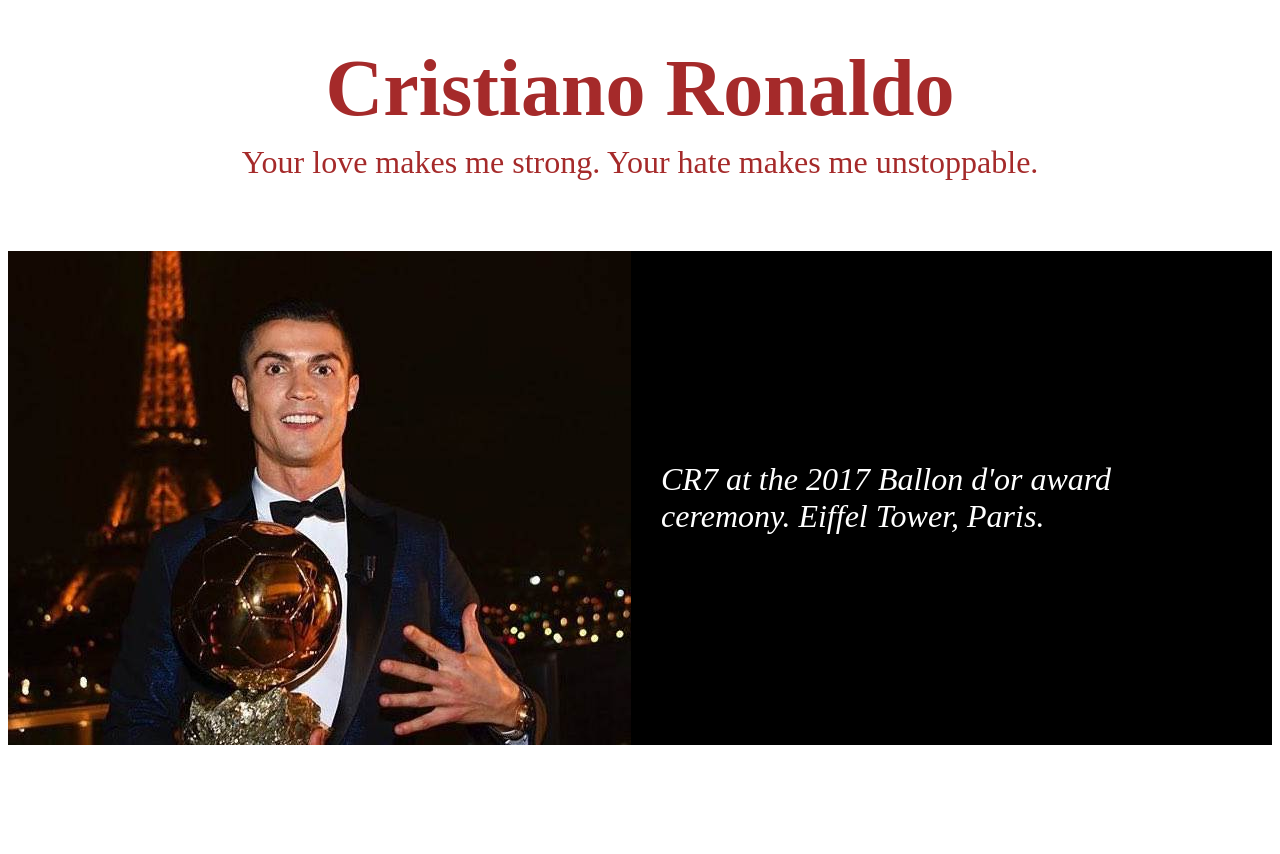
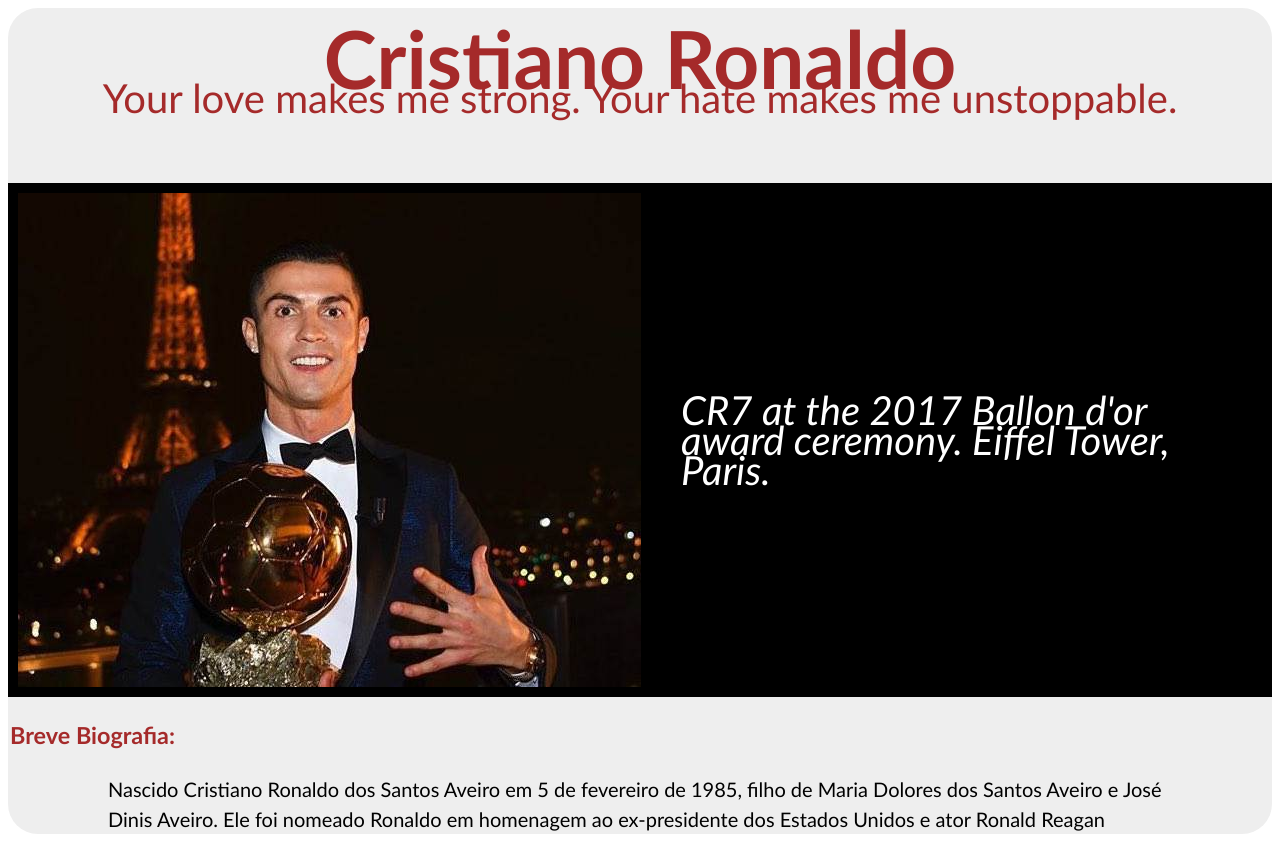
Before and after one commit to HigorPiress/tributepage, a plain HTML site: page index.htm in a window 1280 px wide. Before the commit the page ends 800 px from the top, so only its background shows below. Drawn offline with Linux system fonts and the light colour scheme.

Commit message:
breve bio

```diff
--- a/estilos/style.css
+++ b/estilos/style.css
@@ -1,10 +1,5 @@
 @charset "UTF-8";
 
-* {
-    font-family: 'Times New Roman', Times, serif;
-    padding: 0px;
-
-}
 
 h1, blockquote {
     text-align: center;
@@ -21,7 +16,12 @@
 
 
 h1 {
-    font-size: 5em;
+    font-size: 4em;
+}
+
+h3 {
+    color: brown;
+    padding-left: 2px;
 }
 
 blockquote {
@@ -29,6 +29,23 @@
     padding: 10px;
     padding-bottom: 70px;
 }
+
+
+#main {
+    font-size: 20px;
+    font-family: "Trebuchet MS", Helvetica, sans-serif;
+    line-height: 30px;
+    padding: 50px, 70px ;
+    border-radius: 30px;
+    background-color: #eee;
+}
+
+p {
+    margin-left: 100px;
+    margin-right: 100px;
+}
+
+
 
 #img-div {
     display: flex;
@@ -44,3 +61,11 @@
     font-size: 2em;
     padding: 30px;
 }
+
+img {
+    display: block;
+    max-width: 100%;
+    height: auto;
+    margin: auto;
+    padding: 10px;
+}
--- a/index.htm
+++ b/index.htm
@@ -9,8 +9,9 @@
 </head>
 <body>
 <div id="main">
+
             <header>
-            <div class="header-title"></div>
+                <div class="header-title">
                     <h1>
                         Cristiano Ronaldo
                     </h1>
@@ -19,26 +20,19 @@
                     </blockquote>
                 </div>
             </header>
-
             <div id="img-div">
                 <img id="image" src="imagens/paris.jpg" alt="Ronaldo">
                 <div id="img-caption">
                     CR7 at the 2017 Ballon d'or award ceremony. Eiffel Tower, Paris.
                 </div>
             </div>
+            <div id="tribute-info">
+                <h3>Breve Biografia:</h3>
+                <p>
+                    Nascido Cristiano Ronaldo dos Santos Aveiro em 5 de fevereiro de 1985, filho de Maria Dolores dos Santos Aveiro e José Dinis Aveiro. Ele foi nomeado Ronaldo em homenagem ao ex-presidente dos Estados Unidos e ator Ronald Reagan
+                </p>
             </div>
-
-
-
-
-
-
-
-
-
-
-
-
+</div>
 
 
 </body>
```
Lines whose indentation alone changed are shown as unchanged.
